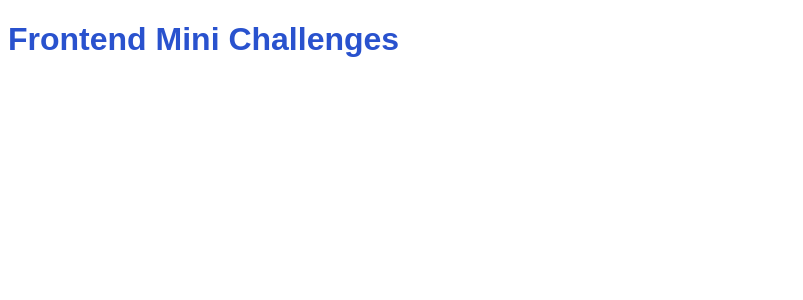
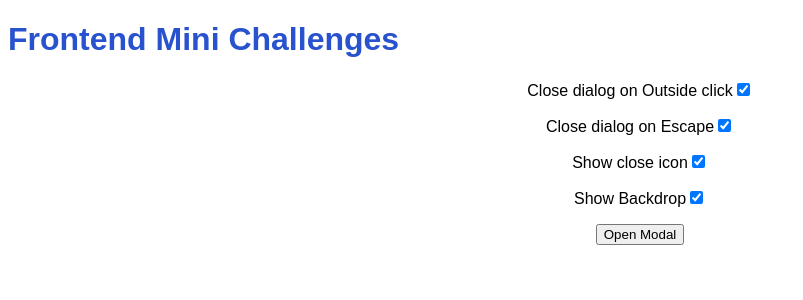
Before and after one commit to Sivananda-Balaji/frontend-react-challenges, a React (Vite) app: page /challenges/ModalPopup in a window 1280 px wide. Shown: the top 300 px of the page, without its empty margins (0-803 px from the left). Built offline with nearby package versions, Linux system fonts and the light colour scheme.

Commit message:
add modal popup challenge to the project

```diff
--- a/src/App.jsx
+++ b/src/App.jsx
@@ -27,6 +27,7 @@ import ColorMixer from "./challenges/ColorMixer/ColorMixer";
 import EmailTemplates from "./challenges/EmailTemplates/EmailTemplates";
 import TrafficLights from "./challenges/TrafficLights/TrafficLights";
 import ToastPopup from "./challenges/ToastPopup/ToastPopup";
+import ModalPopup from "./challenges/ModalPopup/ModalPopup";
 
 function App() {
   return (
@@ -86,6 +87,7 @@ function App() {
           />
           <Route path="challenges/TrafficLights" element={<TrafficLights />} />
           <Route path="challenges/ToastPopup" element={<ToastPopup />} />
+          <Route path="challenges/ModalPopup" element={<ModalPopup />} />
         </Routes>
       </main>
     </div>
--- /dev/null
+++ b/src/challenges/ModalPopup/ModalPopup.jsx
@@ -0,0 +1,107 @@
+import style from "./ModalPopup.module.css";
+import { useEffect, useState } from "react";
+
+const ModalPopup = () => {
+  const [btnClick, setBtnClick] = useState(true);
+  const [keyPress, setKeyPress] = useState(true);
+  const [showCloseIcon, setShowCloseIcon] = useState(true);
+  const [showBackdrop, setShowBackdrop] = useState(true);
+  const [showModal, setShowModal] = useState(false);
+
+  useEffect(() => {
+    const handleKeyDown = (e) => {
+      if (e.key === "Escape") {
+        setShowModal(false);
+      }
+    };
+
+    if (keyPress) {
+      window.addEventListener("keydown", handleKeyDown);
+    }
+
+    return () => {
+      window.removeEventListener("keydown", handleKeyDown);
+    };
+  }, [keyPress]);
+
+  const handleOpenModal = () => {
+    setShowModal(true);
+  };
+  const handleCloseModal = () => {
+    setShowModal(false);
+  };
+  const handleOverlayClick = () => {
+    if (btnClick) {
+      handleCloseModal();
+    }
+  };
+  return (
+    <div className={style.container}>
+      <div>
+        <label htmlFor="closeDialogClick">Close dialog on Outside click</label>
+        <input
+          type="checkbox"
+          id="closeDialogClick"
+          checked={btnClick}
+          onChange={(e) => setBtnClick(e.target.checked)}
+        />
+      </div>
+      <div>
+        <label htmlFor="closeDialogPress">Close dialog on Escape</label>
+        <input
+          type="checkbox"
+          id="closeDialogPress"
+          checked={keyPress}
+          onChange={(e) => setKeyPress(e.target.checked)}
+        />
+      </div>
+      <div>
+        <label htmlFor="closeIcon">Show close icon</label>
+        <input
+          type="checkbox"
+          id="closeIcon"
+          checked={showCloseIcon}
+          onChange={(e) => setShowCloseIcon(e.target.checked)}
+        />
+      </div>
+      <div>
+        <label htmlFor="backdropCheck">Show Backdrop</label>
+        <input
+          type="checkbox"
+          id="backdropCheck"
+          checked={showBackdrop}
+          onChange={(e) => setShowBackdrop(e.target.checked)}
+        />
+      </div>
+      <div>
+        <button onClick={handleOpenModal}>Open Modal</button>
+      </div>
+
+      {showModal && (
+        <div
+          className={`${style.overlay} ${showBackdrop ? style.backdropBackground : ""}`}
+          onClick={handleOverlayClick}
+        >
+          <div className={style.modalContainer}>
+            <div className={style.modalHeader}>
+              <h2>Modal Heading</h2>
+              {showCloseIcon && <button onClick={handleCloseModal}>x</button>}
+            </div>
+            <div className={style.modalContent}>
+              <p>
+                This is modal content. You can put any content here. This has a
+                groovy backdrop! You can also close this modal by clicking
+                outside of it or pressing the escape key
+              </p>
+            </div>
+            <div className={style.modalFooter}>
+              <button onClick={handleCloseModal}>Close</button>
+            </div>
+          </div>
+        </div>
+      )}
+    </div>
+  );
+};
+
+export default ModalPopup;
--- /dev/null
+++ b/src/challenges/ModalPopup/ModalPopup.module.css
@@ -0,0 +1,54 @@
+.container {
+  font-family: sans-serif;
+  font-size: 1rem;
+  display: flex;
+  flex-direction: column;
+  align-items: center;
+  gap: 1rem;
+}
+
+.overlay {
+  position: absolute;
+  inset: 0;
+  display: flex;
+  align-items: center;
+  justify-content: center;
+  z-index: 1000;
+}
+
+.modalContainer {
+  width: 35rem;
+  border: 1px solid gray;
+  padding: 1rem;
+  background-color: #fff;
+  box-shadow: 0 10px 30px rgba(0, 0, 0, 0.2);
+}
+
+.modalHeader {
+  display: flex;
+  justify-content: space-between;
+}
+
+.modalHeader h2 {
+  margin: 0;
+}
+
+.modalHeader button {
+  background-color: #fff;
+  border: 1px solid gray;
+  cursor: pointer;
+}
+
+.modalFooter {
+  display: flex;
+  justify-content: end;
+}
+
+.modalFooter button {
+  padding: 0.5rem;
+  cursor: pointer;
+}
+
+.backdropBackground {
+  background: rgba(0, 0, 0, 0.5);
+}
--- a/src/pages/Home.jsx
+++ b/src/pages/Home.jsx
@@ -86,6 +86,9 @@ const Home = () => {
         <li>
           <Link to="challenges/ToastPopup">Toast Popup</Link>
         </li>
+        <li>
+          <Link to="challenges/ModalPopup">Modal Popup</Link>
+        </li>
       </ul>
     </div>
   );
```
